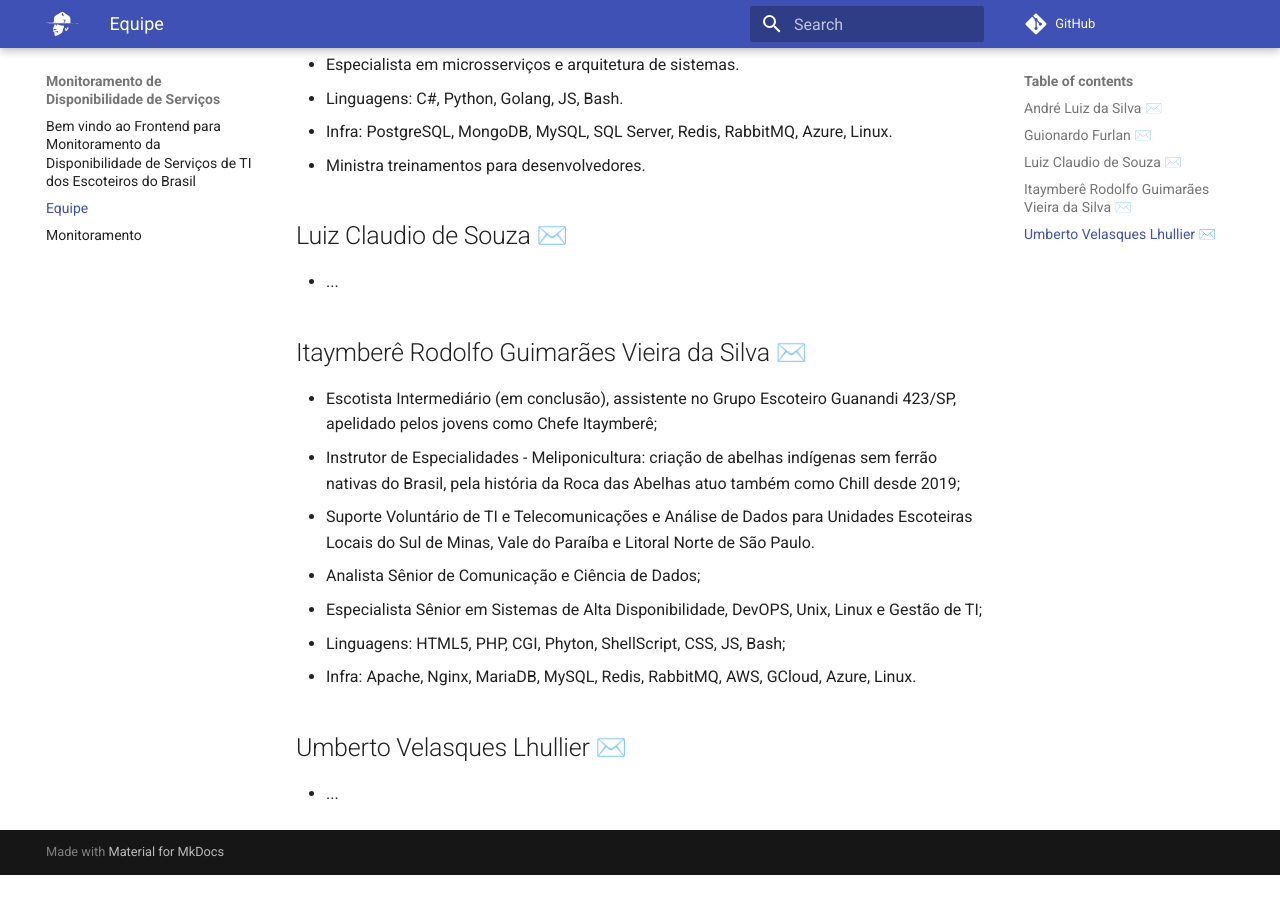
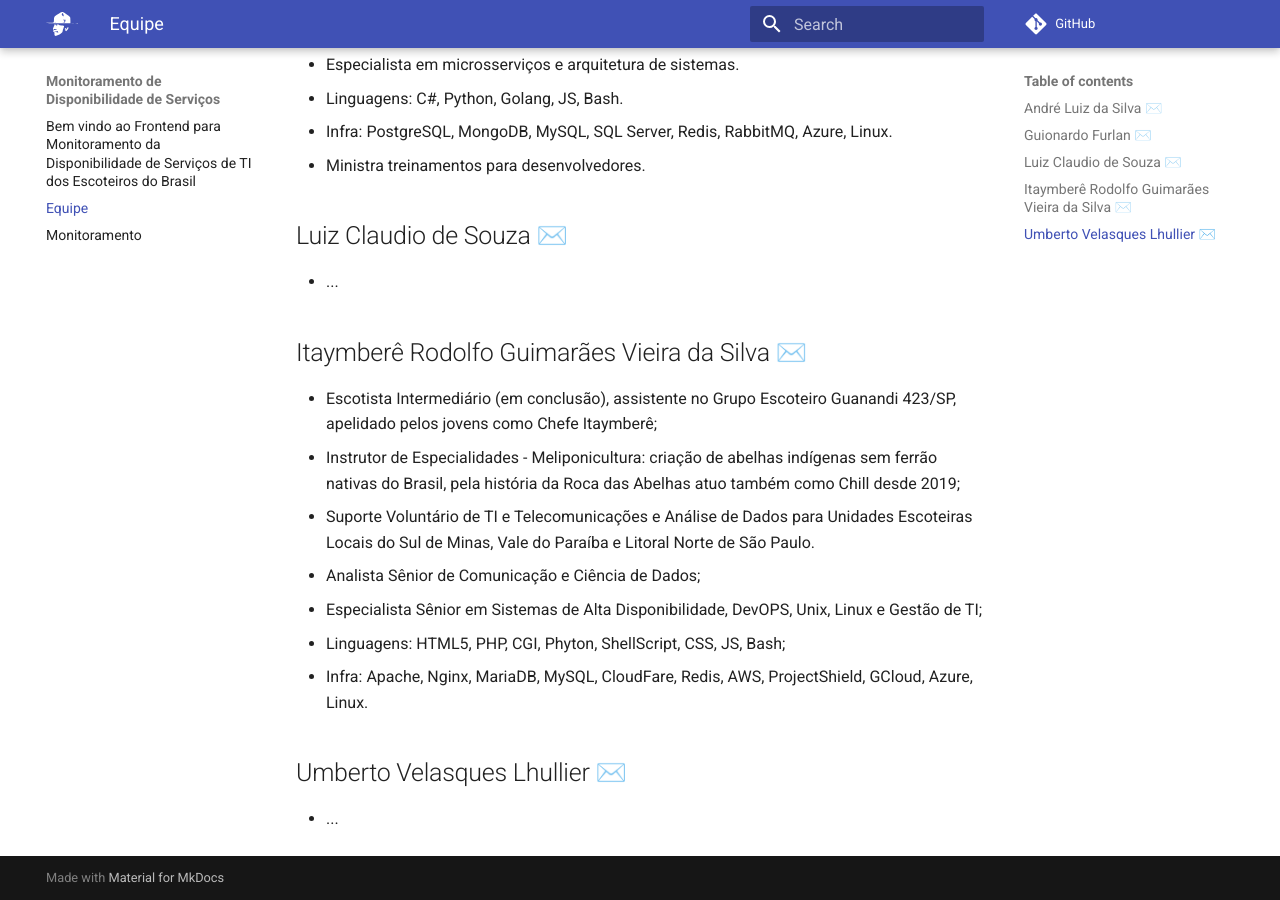
Before and after one commit to Escoteiros/docs, an MkDocs documentation site: the page built from docs/equipe.md, in a window 1280 px wide and 900 px high, scrolled down 672 px. Built offline with MkDocs 1.6.1 and Material for MkDocs 9.7.7, drawn with Linux system fonts in a browser that asks for light colours; comment, search, counter and statistics services are not loaded; before the commit the page ends 1547 px from its top, so only the background shows below that.

Commit message:
Update equipe.md
Itaymbere

```diff
--- a/docs/equipe.md
+++ b/docs/equipe.md
@@ -34,7 +34,7 @@ title: Equipe
 - Analista Sênior de Comunicação e Ciência de Dados;
 - Especialista Sênior em Sistemas de Alta Disponibilidade, DevOPS, Unix, Linux e Gestão de TI;
 - Linguagens: HTML5, PHP, CGI, Phyton, ShellScript, CSS, JS, Bash;
-- Infra: Apache, Nginx, MariaDB, MySQL, Redis, RabbitMQ, AWS, GCloud, Azure, Linux.
+- Infra: Apache, Nginx, MariaDB, MySQL, CloudFare, Redis, AWS, ProjectShield, GCloud, Azure, Linux.
 
 ## Umberto Velasques Lhullier [✉️](mailto:umberto.lhullier@escoteiros.org.br)
 
```
